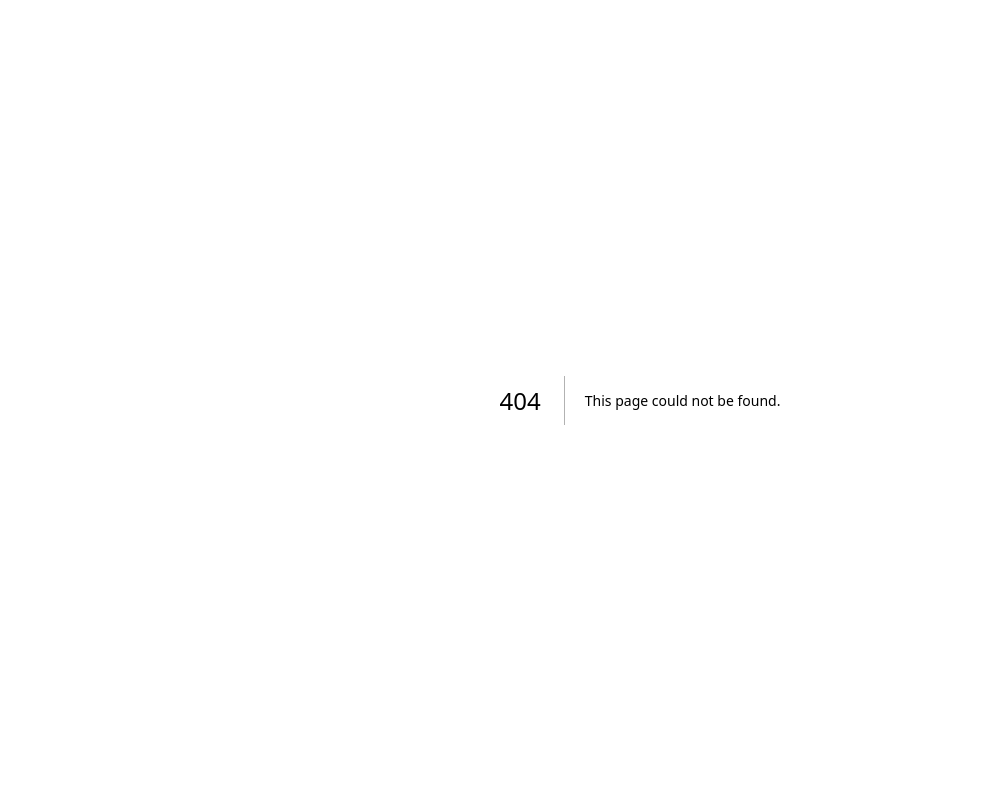
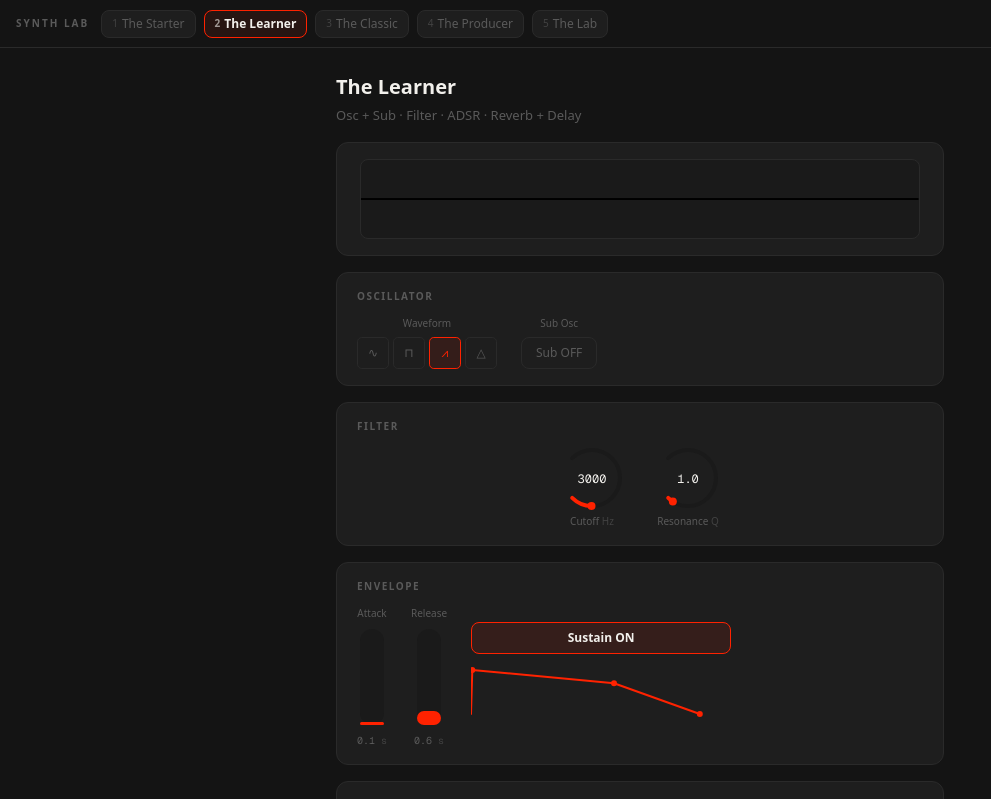
Before and after one commit to StealthVigilante/TheSynthProject, a Next.js app: page /temp-synths/2 in a window 1280 px wide. Before the commit this address had no page. Shown: the top 799 px of the page, without its empty margins (0-991 px from the left). Built offline with nearby package versions, Linux system fonts and the light colour scheme.

Commit message:
feat: add Synth 2 (The Learner) — sub osc, filter, ADSR, reverb, delay

```diff
--- /dev/null
+++ b/src/app/temp-synths/2/page.tsx
@@ -0,0 +1,211 @@
+"use client";
+
+import { useCallback, useEffect, useRef, useState } from "react";
+import { Knob } from "@/components/synth/knob";
+import { Fader } from "@/components/synth/fader";
+import { PianoKeyboard } from "@/components/synth/piano-keyboard";
+import { WaveformSelect } from "@/components/synth/waveform-select";
+import { WaveformCanvas } from "../waveform-canvas";
+import { Synth2Engine } from "./engine";
+
+const SECTION: React.CSSProperties = {
+  background: "var(--card)",
+  border: "1px solid var(--border)",
+  borderRadius: 12,
+  padding: "16px 20px",
+};
+
+const LABEL: React.CSSProperties = {
+  fontSize: 10,
+  fontWeight: 700,
+  letterSpacing: "0.15em",
+  textTransform: "uppercase" as const,
+  color: "var(--muted-foreground)",
+  marginBottom: 12,
+};
+
+function EnvelopeCurve({ attack, release, sustainOn }: { attack: number; release: number; sustainOn: boolean }) {
+  const W = 260;
+  const H = 60;
+  const maxT = 3;
+
+  const aX = (Math.min(attack, maxT) / maxT) * (W * 0.3);
+  const sX = W * 0.55;
+  const rEnd = W * 0.85 + (Math.min(release, maxT) / maxT) * (W * 0.15);
+  const top = 8;
+  const bot = H - 8;
+  const mid = sustainOn ? top + (bot - top) * 0.3 : bot;
+
+  const d = `M 0 ${bot} L ${aX} ${top} L ${sX} ${mid} L ${rEnd} ${bot}`;
+
+  return (
+    <svg width={W} height={H} style={{ display: "block", margin: "0 auto" }}>
+      <path d={d} fill="none" stroke="var(--primary)" strokeWidth={2} strokeLinejoin="round" strokeLinecap="round" />
+      <circle cx={aX} cy={top} r={3} fill="var(--primary)" />
+      <circle cx={sX} cy={mid} r={3} fill="var(--primary)" />
+      <circle cx={rEnd} cy={bot} r={3} fill="var(--primary)" />
+    </svg>
+  );
+}
+
+export default function Synth2Page() {
+  const engineRef = useRef<Synth2Engine | null>(null);
+
+  const [waveform, setWaveformState] = useState<string>("sawtooth");
+  const [subEnabled, setSubState] = useState(false);
+  const [cutoff, setCutoffState] = useState(3000);
+  const [resonance, setResState] = useState(1);
+  const [attack, setAttackState] = useState(0.05);
+  const [sustainOn, setSustainState] = useState(true);
+  const [release, setReleaseState] = useState(0.6);
+  const [reverbOn, setReverbState] = useState(false);
+  const [delayAmount, setDelayState] = useState(0);
+
+  useEffect(() => {
+    engineRef.current = new Synth2Engine();
+    return () => engineRef.current?.dispose();
+  }, []);
+
+  const noteOn = useCallback((note: string, vel: number) => engineRef.current?.noteOn(note, vel), []);
+  const noteOff = useCallback((note: string) => engineRef.current?.noteOff(note), []);
+  const getWaveform = useCallback((): Float32Array => engineRef.current?.getWaveform() ?? new Float32Array(1024), []);
+
+  const handleWaveform = useCallback((v: string) => {
+    setWaveformState(v);
+    engineRef.current?.setWaveform(v as OscillatorType);
+  }, []);
+
+  const handleSub = useCallback(() => {
+    setSubState((prev) => {
+      const next = !prev;
+      engineRef.current?.setSubEnabled(next);
+      return next;
+    });
+  }, []);
+
+  const handleCutoff = useCallback((hz: number) => {
+    setCutoffState(hz);
+    engineRef.current?.setCutoff(hz);
+  }, []);
+
+  const handleRes = useCallback((q: number) => {
+    setResState(q);
+    engineRef.current?.setResonance(q);
+  }, []);
+
+  const handleAttack = useCallback((s: number) => {
+    setAttackState(s);
+    engineRef.current?.setAttack(s);
+  }, []);
+
+  const handleSustain = useCallback(() => {
+    setSustainState((prev) => {
+      const next = !prev;
+      engineRef.current?.setSustain(next);
+      return next;
+    });
+  }, []);
+
+  const handleRelease = useCallback((s: number) => {
+    setReleaseState(s);
+    engineRef.current?.setRelease(s);
+  }, []);
+
+  const handleReverb = useCallback(() => {
+    setReverbState((prev) => {
+      const next = !prev;
+      engineRef.current?.setReverb(next);
+      return next;
+    });
+  }, []);
+
+  const handleDelay = useCallback((v: number) => {
+    setDelayState(v);
+    engineRef.current?.setDelay(v);
+  }, []);
+
+  const toggleStyle = (on: boolean): React.CSSProperties => ({
+    padding: "6px 14px",
+    borderRadius: 8,
+    border: "1px solid",
+    borderColor: on ? "var(--primary)" : "var(--border)",
+    background: on ? "oklch(from var(--primary) l c h / 10%)" : "var(--card)",
+    color: on ? "var(--foreground)" : "var(--muted-foreground)",
+    fontSize: 12,
+    fontWeight: on ? 600 : 400,
+    cursor: "pointer",
+    transition: "all 150ms",
+  });
+
+  return (
+    <div style={{ maxWidth: 640, margin: "0 auto", padding: "24px 16px 80px", display: "flex", flexDirection: "column", gap: 16 }}>
+      <div>
+        <p style={{ fontSize: 20, fontWeight: 700, margin: 0 }}>The Learner</p>
+        <p style={{ fontSize: 13, color: "var(--muted-foreground)", margin: "4px 0 0" }}>
+          Osc + Sub · Filter · ADSR · Reverb + Delay
+        </p>
+      </div>
+
+      {/* Waveform display */}
+      <div style={{ ...SECTION, display: "flex", justifyContent: "center" }}>
+        <WaveformCanvas getWaveform={getWaveform} width={560} height={80} />
+      </div>
+
+      {/* Oscillator */}
+      <div style={SECTION}>
+        <p style={LABEL}>Oscillator</p>
+        <div style={{ display: "flex", alignItems: "flex-start", gap: 24, flexWrap: "wrap" }}>
+          <WaveformSelect value={waveform} options={["sine", "square", "sawtooth", "triangle"]} onChange={handleWaveform} label="Waveform" />
+          <div style={{ display: "flex", flexDirection: "column", gap: 6 }}>
+            <span style={{ fontSize: 10, color: "var(--muted-foreground)", textAlign: "center" }}>Sub Osc</span>
+            <button onClick={handleSub} style={toggleStyle(subEnabled)}>
+              Sub {subEnabled ? "ON" : "OFF"}
+            </button>
+          </div>
+        </div>
+      </div>
+
+      {/* Filter */}
+      <div style={SECTION}>
+        <p style={LABEL}>Filter</p>
+        <div style={{ display: "flex", justifyContent: "center", gap: 32 }}>
+          <Knob value={cutoff} min={80} max={18000} step={10} label="Cutoff" unit="Hz" onChange={handleCutoff} size="md" />
+          <Knob value={resonance} min={0.1} max={20} step={0.1} label="Resonance" unit="Q" onChange={handleRes} size="md" />
+        </div>
+      </div>
+
+      {/* Envelope */}
+      <div style={SECTION}>
+        <p style={LABEL}>Envelope</p>
+        <div style={{ display: "flex", gap: 24, flexWrap: "wrap", alignItems: "flex-start" }}>
+          <div style={{ display: "flex", gap: 24 }}>
+            <Fader value={attack} min={0.001} max={2} step={0.001} label="Attack" unit="s" onChange={handleAttack} />
+            <Fader value={release} min={0.05} max={4} step={0.01} label="Release" unit="s" onChange={handleRelease} />
+          </div>
+          <div style={{ display: "flex", flexDirection: "column", gap: 8, paddingTop: 16 }}>
+            <button onClick={handleSustain} style={toggleStyle(sustainOn)}>
+              Sustain {sustainOn ? "ON" : "OFF"}
+            </button>
+            <EnvelopeCurve attack={attack} release={release} sustainOn={sustainOn} />
+          </div>
+        </div>
+      </div>
+
+      {/* FX */}
+      <div style={SECTION}>
+        <p style={LABEL}>FX</p>
+        <div style={{ display: "flex", gap: 24, alignItems: "center", flexWrap: "wrap" }}>
+          <button onClick={handleReverb} style={toggleStyle(reverbOn)}>
+            Reverb {reverbOn ? "ON" : "OFF"}
+          </button>
+          <Knob value={delayAmount} min={0} max={1} step={0.01} label="Delay" onChange={handleDelay} size="md" />
+        </div>
+      </div>
+
+      {/* Keyboard */}
+      <div style={SECTION}>
+        <PianoKeyboard onNoteOn={noteOn} onNoteOff={noteOff} startOctave={3} octaves={2} />
+      </div>
+    </div>
+  );
+}
```
